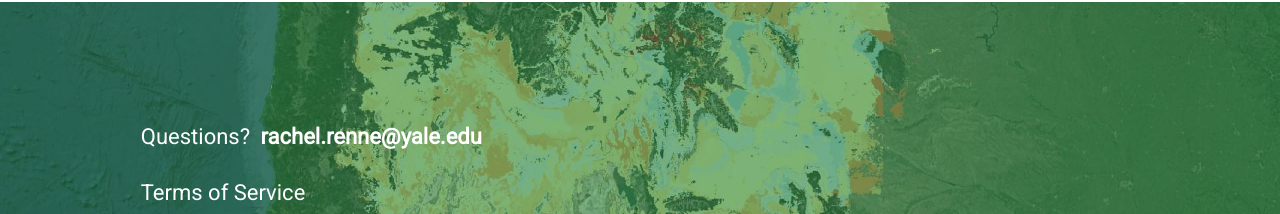
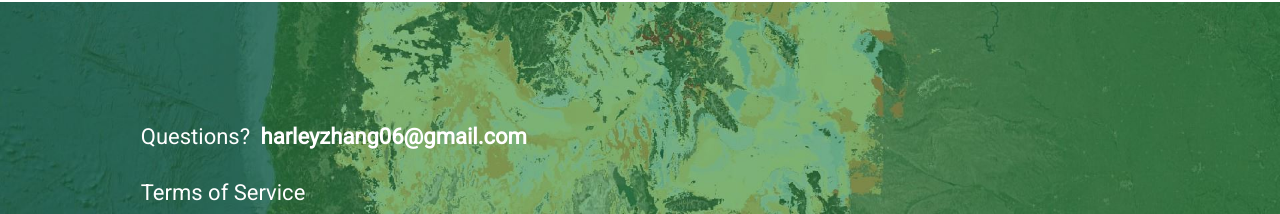
Before and after one commit to harley-zhang/STEPWAT2_App, a plain HTML site: page index.html in a window 1280 px wide. Shown: the part 1758-1972 px from the top of the page. Drawn offline with Linux system fonts and the light colour scheme.

Commit message:
added my email to footer

```diff
--- a/index.html
+++ b/index.html
@@ -1,14 +1,7 @@
 <!DOCTYPE html>
-<!--
-   Minimal Mistakes Jekyll Theme 4.21.0 by Michael Rose
-   Copyright 2013-2020 Michael Rose - mademistakes.com | @mmistakes
-   Free for personal and commercial use under the MIT license
-   https://github.com/mmistakes/minimal-mistakes/blob/master/LICENSE
-   -->
 <html lang="en">
    <head>
       <meta charset="utf-8">
-      <!-- begin _includes/seo.html -->
       <title>STEPWAT2 App</title>
       <meta name="description" content="STEPWAT2 App">
       <meta name="author" content="STEPWAT2 App">
@@ -16,15 +9,9 @@
       <meta property="og:locale" content="en_US">
       <meta property="og:site_name" content="STEPWAT2 App">
       <meta property="og:title" content="STEPWAT2 App">
-      <!--<meta property="og:url" content="https://rangelands.app/">-->
       <meta property="og:description" content="STEPWAT2 App">
-      <!--<meta property="og:image" content="https://rangelands.app/assets/images/tallgrass.JPG">
-      <link rel="canonical" href="https://rangelands.app/">-->
-      <!-- end _includes/seo.html -->
       <link href="/feed.xml" type="application/atom+xml" rel="alternate" title="STEPWAT2 App Feed">
-      <!-- https://t.co/dKP3o1e -->
       <meta name="viewport" content="width=device-width, initial-scale=1.0">
-      <!-- For all browsers -->
       <link rel="stylesheet" href="main.css">
       <link rel="stylesheet" href="https://fonts.googleapis.com/css?family=Roboto">
       <link rel="apple-touch-icon" sizes="180x180" href="/assets/images/apple-touch-icon.png">
@@ -32,7 +19,6 @@
       <link rel="icon" type="image/png" sizes="16x16" href="favicon-16x16.png">
       <meta name="msapplication-TileColor" content="#da532c">
       <meta name="theme-color" content="#ffffff">
-      <!-- end custom head snippets -->
    </head>
    <body class="layout--splash">
       <div class="masthead">
@@ -135,7 +121,7 @@
                <ul>
                   <!-- <li><strong>Follow:</strong></li> -->
                   <li>Questions?</li>
-                  <li><a href="mailto:rachel.renne@yale.edu" rel="nofollow noopener noreferrer"><i class="fas fa-fw fa-envelope-square" aria-hidden="true"></i> rachel.renne@yale.edu</a></li>
+                  <li><a href="mailto:harleyzhang06@gmail.com" rel="nofollow noopener noreferrer"><i class="fas fa-fw fa-envelope-square" aria-hidden="true"></i> harleyzhang06@gmail.com</a></li>
                </ul>
             </div>
                <p class="page__meta"><a href="/tos/">
```
Also changed, not shown: 1 other file.
